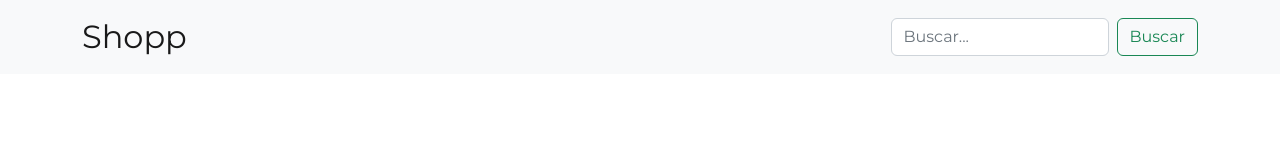
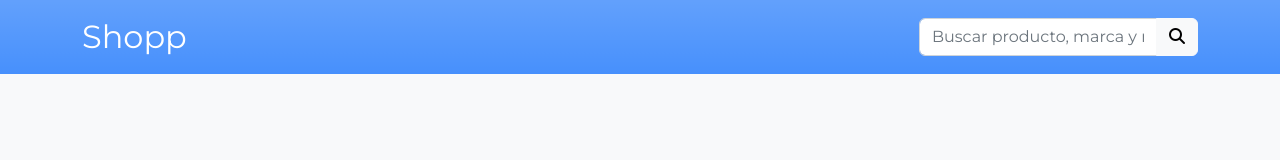
Before and after one commit to frlp-utn-ingsoft/shopp, a website: page src/views/home.html in a window 1280 px wide. Drawn offline with nearby package versions, Linux system fonts and the light colour scheme; files that its build step writes are made by us from their sources; a web font is replaced by a local one.

Commit message:
Mejora el navbar. Acomoda el color del bg de la pagina

```diff
--- a/src/public/css/style.css
+++ b/src/public/css/style.css
@@ -1,5 +1,9 @@
 :root {
     --bs-body-font-family: 'Montserrat', sans-serif;
+}
+
+body {
+    background-color: var(--bs-gray-100);
 }
 
 .navbar-brand {
--- a/src/views/_nav.html
+++ b/src/views/_nav.html
@@ -1,15 +1,20 @@
-<nav class="navbar navbar-expand-lg bg-light">
+<nav class="navbar navbar-expand-lg navbar-dark bg-primary bg-opacity-75 bg-gradient">
     <div class="container">
-        <a class="navbar-brand" href="/">
-            Shopp
-        </a>
-        <form class="d-flex" role="search">
-            <input class="form-control me-2"
-                type="search"
-                placeholder="Buscar..."
-                aria-label="Buscar">
-            <button class="btn btn-outline-success"
-                type="submit">Buscar</button>
+        <a class="navbar-brand" href="/"> Shopp </a>
+        <form class="d-flex w-25" role="search">
+            <div class="input-group">
+                <input
+                    type="text"
+                    class="form-control"
+                    placeholder="Buscar producto, marca y mas ..."
+                    aria-label="Buscar producto, marca y mas ..."
+                    aria-describedby="search-btn">
+                <button class="btn btn-light"
+                    type="button"
+                    id="search-btn">
+                    <i class="fa-solid fa-magnifying-glass"></i>
+                </button>
+            </div>
         </form>
     </div>
 </nav>
```
